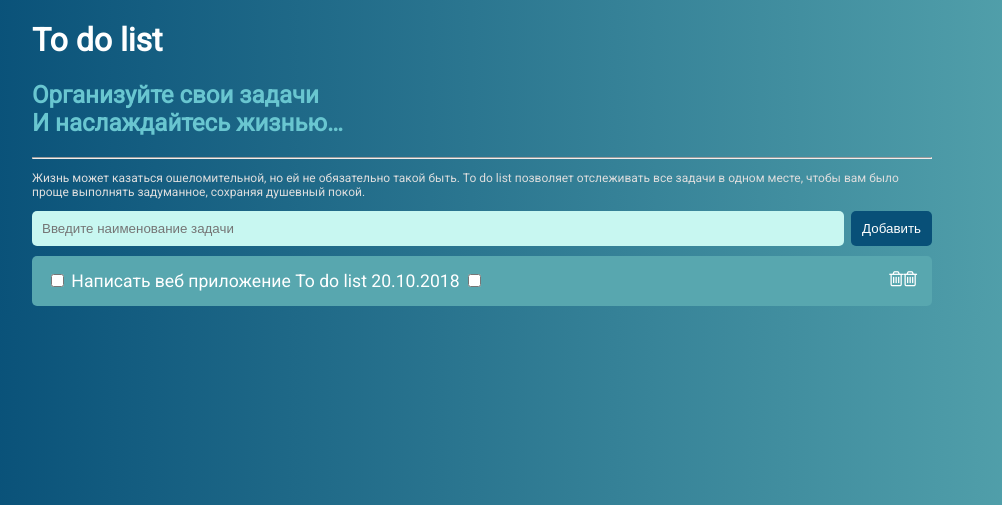
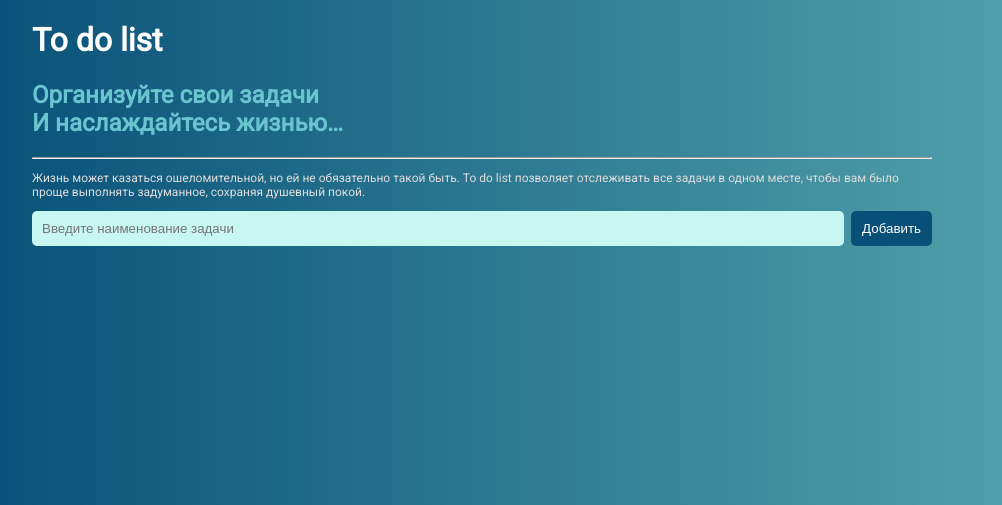
Before and after one commit to Beginner95/to-do-list, a PHP site: page / in a window 1280 px wide. Shown: the top 505 px of the page, without its empty margins (158-1160 px from the left). Run offline with PHP 8.4, Linux system fonts and the light colour scheme.

Commit message:
Удалил тестировочный код

```diff
--- a/index.php
+++ b/index.php
@@ -16,12 +16,7 @@
     <div class="add"><input type="text" id="task" name="add" placeholder="Введите наименование задачи"><button onclick="newElement()" id="add">Добавить</button></div>
 </div>
 <ul class="todolist" id="list">
-    <li class="box">
-        <input type="checkbox" name="check">
-        Написать веб приложение To do list 20.10.2018
-        <input type="checkbox" name="check">
-        <i class="fa fa-trash-o" aria-hidden="true"></i>
-    </li>
+
 </ul>
 </div>
 <script src="/js/fontawesome.min.js"></script>
```
